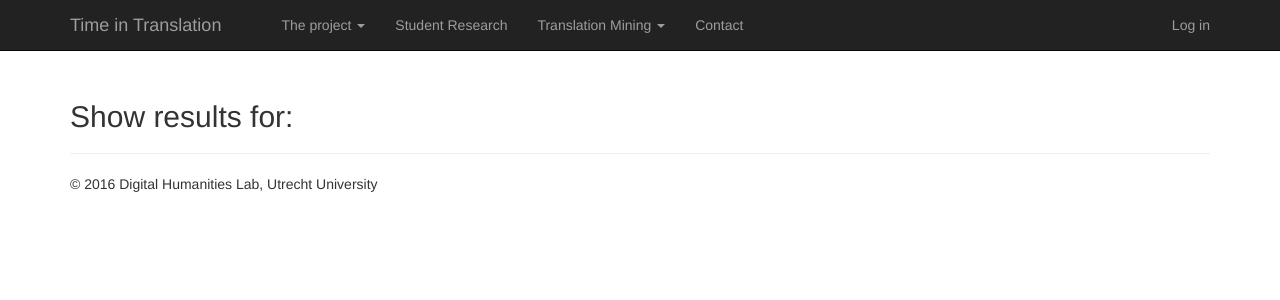
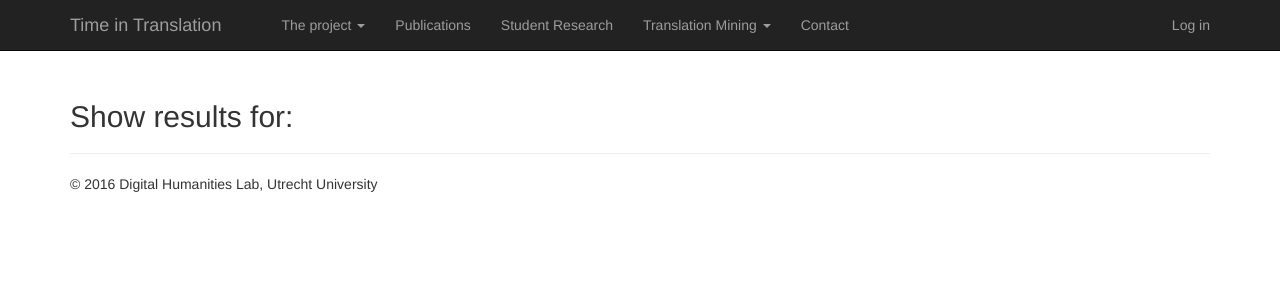
Before and after one commit to UUDigitalHumanitieslab/timealign, a Django app: page /timealign/corpora/ in a window 1280 px wide. Shown: the top 300 px of the page. Run offline with Django 3.2, Linux system fonts and the light colour scheme; data that the repository does not hold is empty; some libraries are stand-ins or nearby versions.

Commit message:
Added publications to the menu

```diff
--- a/core/templates/base/_menu.html
+++ b/core/templates/base/_menu.html
@@ -21,6 +21,7 @@
                         <li><a href="{% url 'nl-summary' %}">Summary in Dutch</a></li>
                     </ul>
                 </li>
+                <li><a href="{% url 'publications' %}">Publications</a></li>
                 <li><a href="{% url 'student-research' %}">Student Research</a></li>
                 <li>
                     <a href="#">Translation Mining <span class="caret"></span></a>
--- a/timealign/urls.py
+++ b/timealign/urls.py
@@ -28,6 +28,7 @@ urlpatterns = [
     url(r'^$', views.flatpage, {'url': '/home/'}, name='home'),
     url(r'^project/$', views.flatpage, {'url': '/project/'}, name='project'),
     url(r'^project/nl-summary/$', views.flatpage, {'url': '/nl-summary/'}, name='nl-summary'),
+    url(r'^publications/$', views.flatpage, {'url': '/publications/'}, name='publications'),
     url(r'^student-research/$', views.flatpage, {'url': '/student-research/'}, name='student-research'),
     url(r'^perfectextractor/$', views.flatpage, {'url': '/perfectextractor/'}, name='perfectextractor'),
     url(r'^translation-mining/$', views.flatpage, {'url': '/translation-mining/'}, name='translation-mining'),
```
